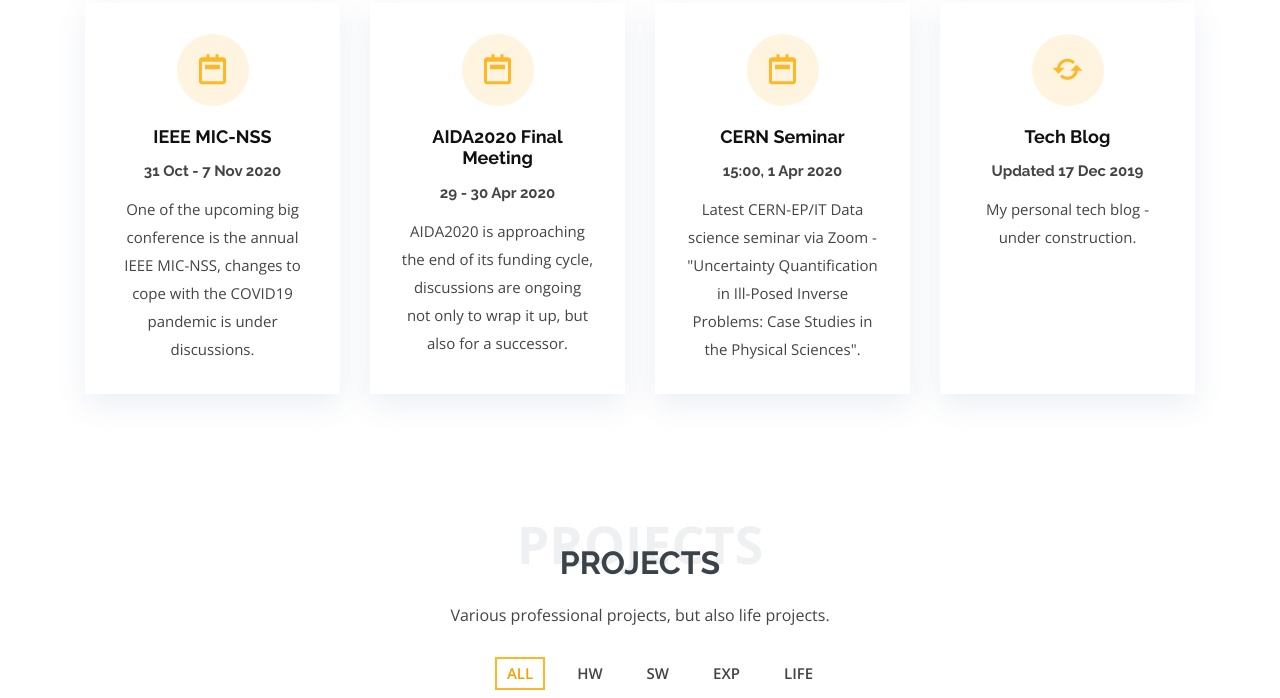
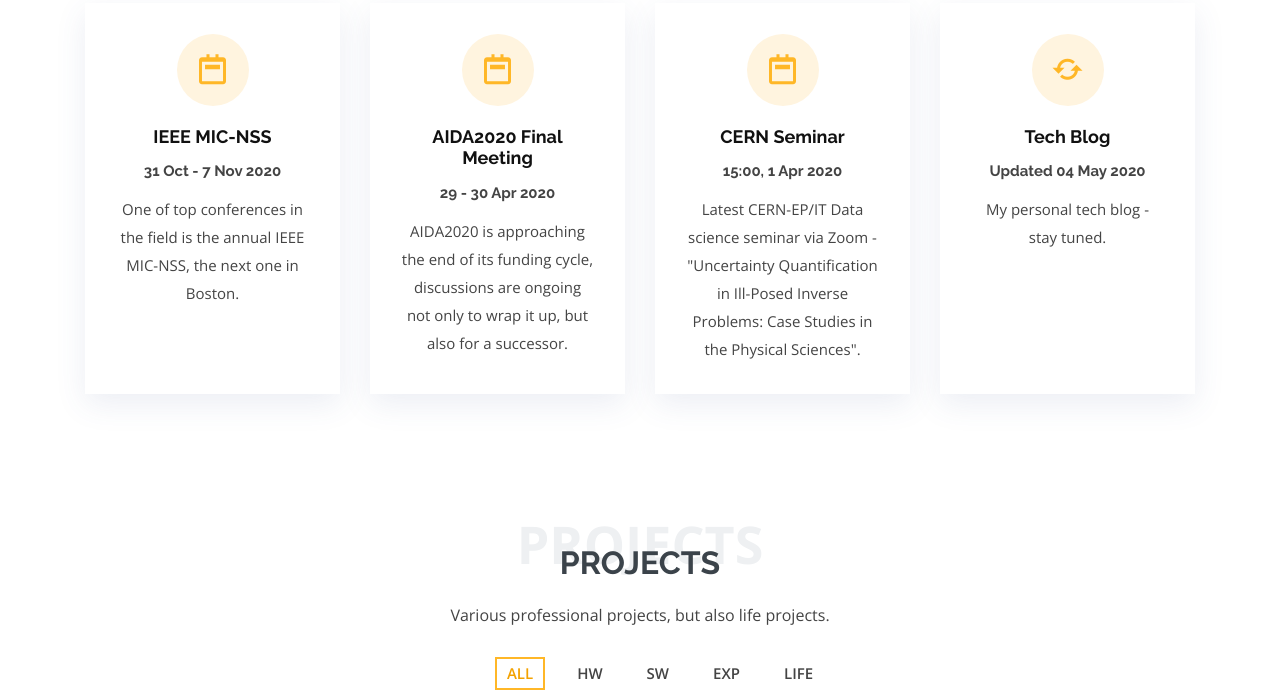
Before and after one commit to MengqingWu/MengqingWu.github.io, a plain HTML site: page index.html in a window 1280 px wide. Shown: the part 4081-4779 px from the top of the page. Drawn offline with nearby package versions, Linux system fonts and the light colour scheme.

Commit message:
updates and typo fix

```diff
--- a/index.html
+++ b/index.html
@@ -398,7 +398,7 @@
               <div class="icon"><i class="bx bx-calendar-week"></i></div>
               <h4 class="title"><a href="https://nssmic.ieee.org/2020/">IEEE MIC-NSS</a></h4>
               <h4 class="subtitle"> 31 Oct - 7 Nov 2020 </h4>
-              <p class="description">One of the upcoming big conference is the annual IEEE MIC-NSS, changes to cope with the COVID19 pandemic is under discussions.</p>
+              <p class="description">One of top conferences in the field is the annual IEEE MIC-NSS, the next one in Boston.</p>
             </div>
           </div>
 
@@ -424,8 +424,8 @@
             <div class="icon-box">
               <div class="icon"><i class="bx bx-refresh"></i></div>
               <h4 class="title"><a href="https://sites.google.com/view/tsings-blog">Tech Blog</a></h4>
-              <h4 class="subtitle"> Updated 17 Dec 2019  </h4>
-              <p class="description">My personal tech blog - under construction.</p>
+              <h4 class="subtitle"> Updated 04 May 2020  </h4>
+              <p class="description">My personal tech blog - stay tuned.</p>
             </div>
           </div>
 
@@ -674,7 +674,7 @@
                 <div class="info-box">
                   <i class="bx bx-share-alt"></i>
                   <h3>Social Profiles</h3>
-                  <p>Drop me a message from any social platform</p>
+                  <p>Send me a message via any social platform</p>
 
                   <div class="social-links">
                     <a href="https://github.com/MengqingWu"><i class="icofont-github"></i></a>
```
